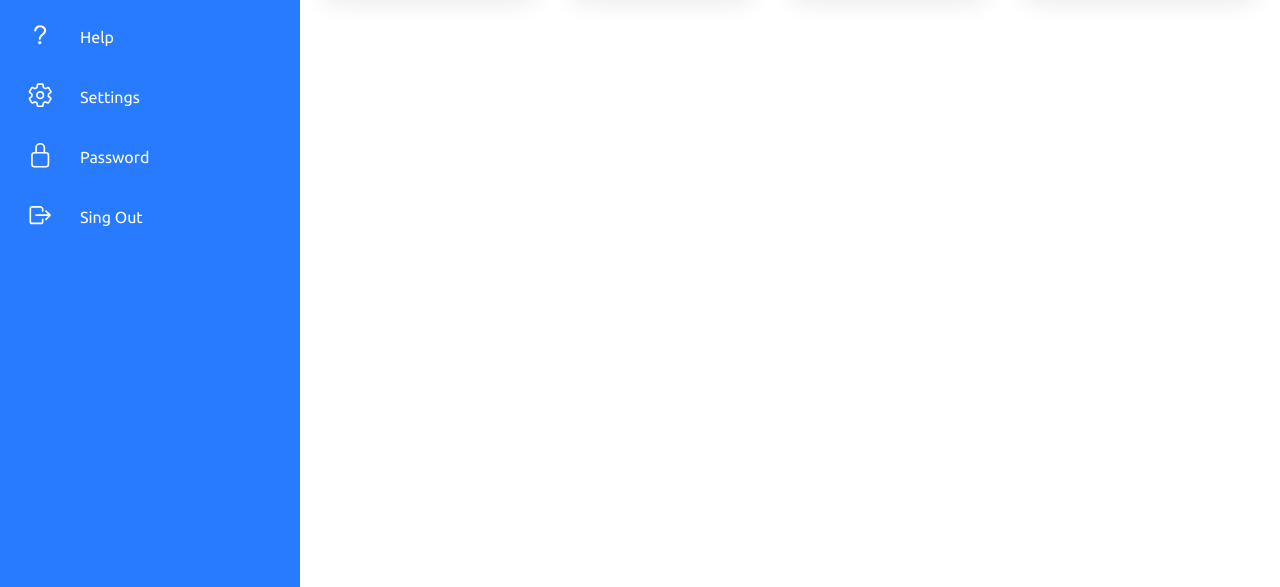
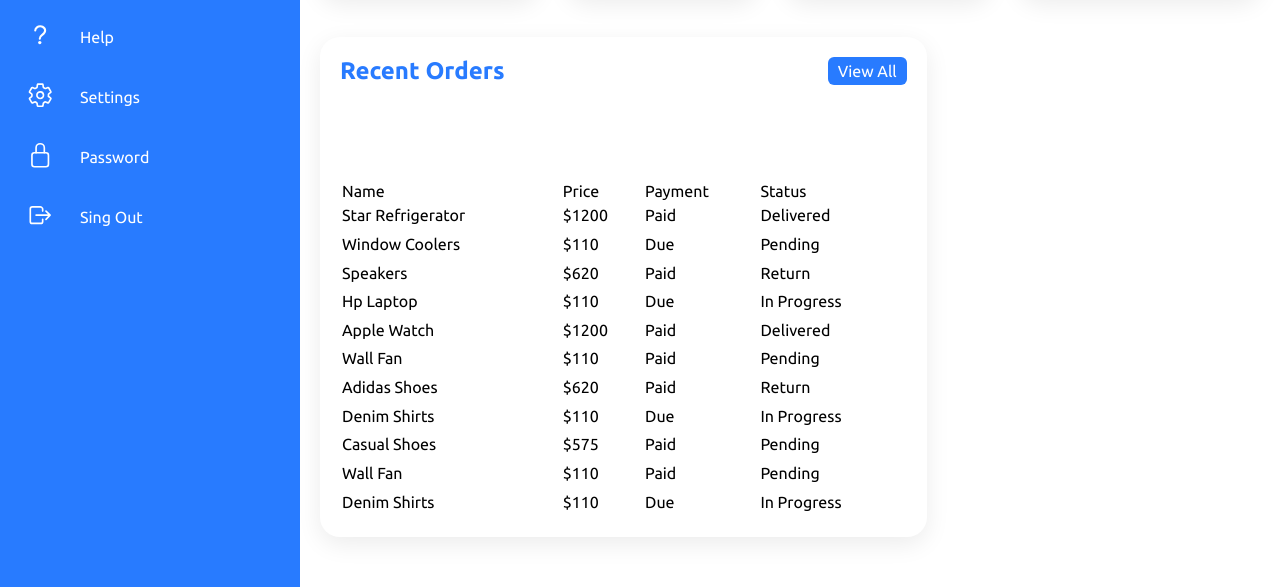
Before and after one commit to Hasibul-islam1/Admin-Dashboard-, a plain HTML site: page index.html in a window 1280 px wide. Shown: the part 213-800 px from the top of the page. Drawn offline with nearby package versions, Linux system fonts and the light colour scheme.

Commit message:
now close

```diff
--- a/index.html
+++ b/index.html
@@ -128,6 +128,92 @@
                 </div>
             </div>
             <!-- order details-->
+             <div class="details">
+                <div class="recentOrder">
+                    <div class="cardHader">
+                        <h2>Recent Orders</h2>
+                        <a href="#" class="btn">View All</a>
+                    </div>
+                    <table>
+                        <thead>
+                            <tr>
+                                <td>Name</td>
+                                <td>Price</td>
+                                <td>Payment</td>
+                                <td>Status</td>
+                            </tr>
+                        </thead>
+                        <tbody>
+                            <tr>
+                                <td>Star Refrigerator</td>
+                                <td>$1200</td>
+                                <td>Paid</td>
+                                <td><span class="status delivered">Delivered</span></td>
+                            </tr>
+                            <tr>
+								<td>Window Coolers</td>
+								<td>$110</td>
+								<td>Due</td>
+								<td><span class="status pending">Pending</span></td>
+							</tr>
+							<tr>
+								<td>Speakers</td>
+								<td>$620</td>
+								<td>Paid</td>
+								<td><span class="status return">Return</span></td>
+							</tr>
+							<tr>
+								<td>Hp Laptop</td>
+								<td>$110</td>
+								<td>Due</td>
+								<td><span class="status inprogress">In Progress</span></td>
+							</tr>
+							<tr>
+								<td>Apple Watch</td>
+								<td>$1200</td>
+								<td>Paid</td>
+								<td><span class="status delivered">Delivered</span></td>
+							</tr>
+							<tr>
+								<td>Wall Fan</td>
+								<td>$110</td>
+								<td>Paid</td>
+								<td><span class="status pending">Pending</span></td>
+							</tr>
+							<tr>
+								<td>Adidas Shoes</td>
+								<td>$620</td>
+								<td>Paid</td>
+								<td><span class="status return">Return</span></td>
+							</tr>
+							<tr>
+								<td>Denim Shirts</td>
+								<td>$110</td>
+								<td>Due</td>
+								<td><span class="status inprogress">In Progress</span></td>
+							</tr>
+							<tr>
+								<td>Casual Shoes</td>
+								<td>$575</td>
+								<td>Paid</td>
+								<td><span class="status pending">Pending</span></td>
+							</tr>
+							<tr>
+								<td>Wall Fan</td>
+								<td>$110</td>
+								<td>Paid</td>
+								<td><span class="status pending">Pending</span></td>
+							</tr>
+							<tr>
+								<td>Denim Shirts</td>
+								<td>$110</td>
+								<td>Due</td>
+								<td><span class="status inprogress">In Progress</span></td>
+							</tr>
+                        </tbody>
+                    </table>
+                </div>
+             </div>
         </div>
     </div>
     <script type="module" src="https://unpkg.com/ionicons@7.1.0/dist/ionicons/ionicons.esm.js"></script>
@@ -156,4 +242,10 @@
 
     </script>
 </body>
+<!-- git init
+git add README.md
+git commit -m "first commit"
+git branch -M main
+git remote add origin git@github.com:Hasibul-islam1/Admin-Dashboard-.git
+git push -u origin main -->
 </html>
--- a/style/style.css
+++ b/style/style.css
@@ -239,3 +239,39 @@ body {
 .cardBox .card:hover .iconBox{
     color:var(--whight)
 }
+/* details start  */
+.details{
+    position: relative;
+    width: 100%;
+    padding: 20px;
+    display: grid;
+    grid-template-columns: 2fr 1fr;
+    gap: 30px;
+    /* margin-top: 10px; */
+}
+.details .recentOrder{
+    position: relative;
+    display: grid;
+    min-height: 500px;
+    border-radius: 20px;
+    padding: 20px;
+    background-color: var(--whight);
+    box-shadow: 0 7px 25px rgba(0,0,0,0.08);
+}
+.cardHader{
+    display: flex;
+    justify-content: space-between;
+    align-items: flex-start;
+}
+.cardHader h2{
+    font-weight: 600;
+    color: var(--blue);
+}
+.btn{
+    position: relative;
+    padding: 5px 10px;
+    background-color: var(--blue);
+    text-decoration: none;
+    border-radius: 6px;
+    color: var(--whight);
+}
```
